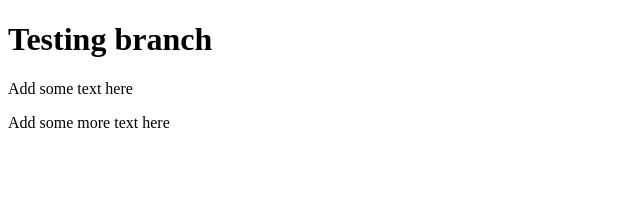
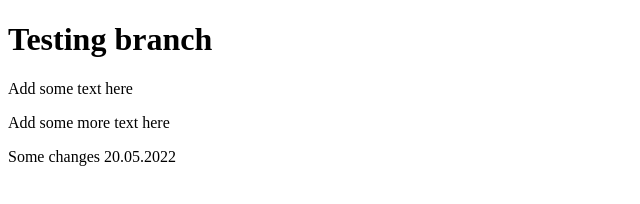
Before and after one commit to mikbrazh/test-branches-repo, a plain HTML site: page index.html in a window 1280 px wide. Shown: the whole page, without its empty margins (0-640 px from the left). Drawn offline with Linux system fonts and the light colour scheme.

Commit message:
Update index.html

```diff
--- a/index.html
+++ b/index.html
@@ -9,5 +9,6 @@
   <h1>Testing branch</h1>
   <p>Add some text here</p>
   <p>Add some more text here</p>
+  <p>Some changes 20.05.2022</p>
 </body>
 </html>
```
